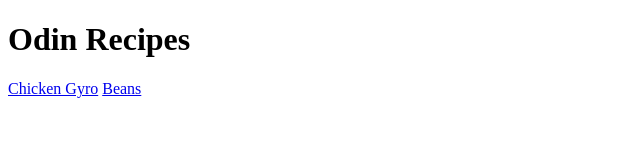
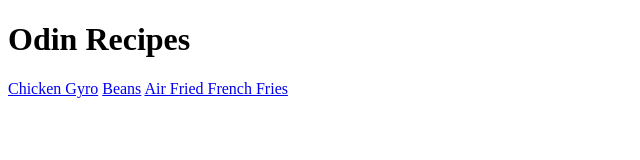
Before and after one commit to probablymichael/odin-recipes, a plain HTML site: page index.html in a window 1280 px wide. Shown: the whole page, without its empty margins (0-640 px from the left). Drawn offline with Linux system fonts and the light colour scheme.

Commit message:
Linked Air Fried French Fries

```diff
--- a/index.html
+++ b/index.html
@@ -8,5 +8,6 @@
         <h1>Odin Recipes</h1>
         <a href="../odin-recipes/recipes/chicken_gyro.html">Chicken Gyro</a>
         <a href="../odin-recipes/recipes/beans.html">Beans</a>
+        <a href="../odin-recipes/recipes/french_fires.html">Air Fried French Fries</a>
     </body>
 </html>
```
